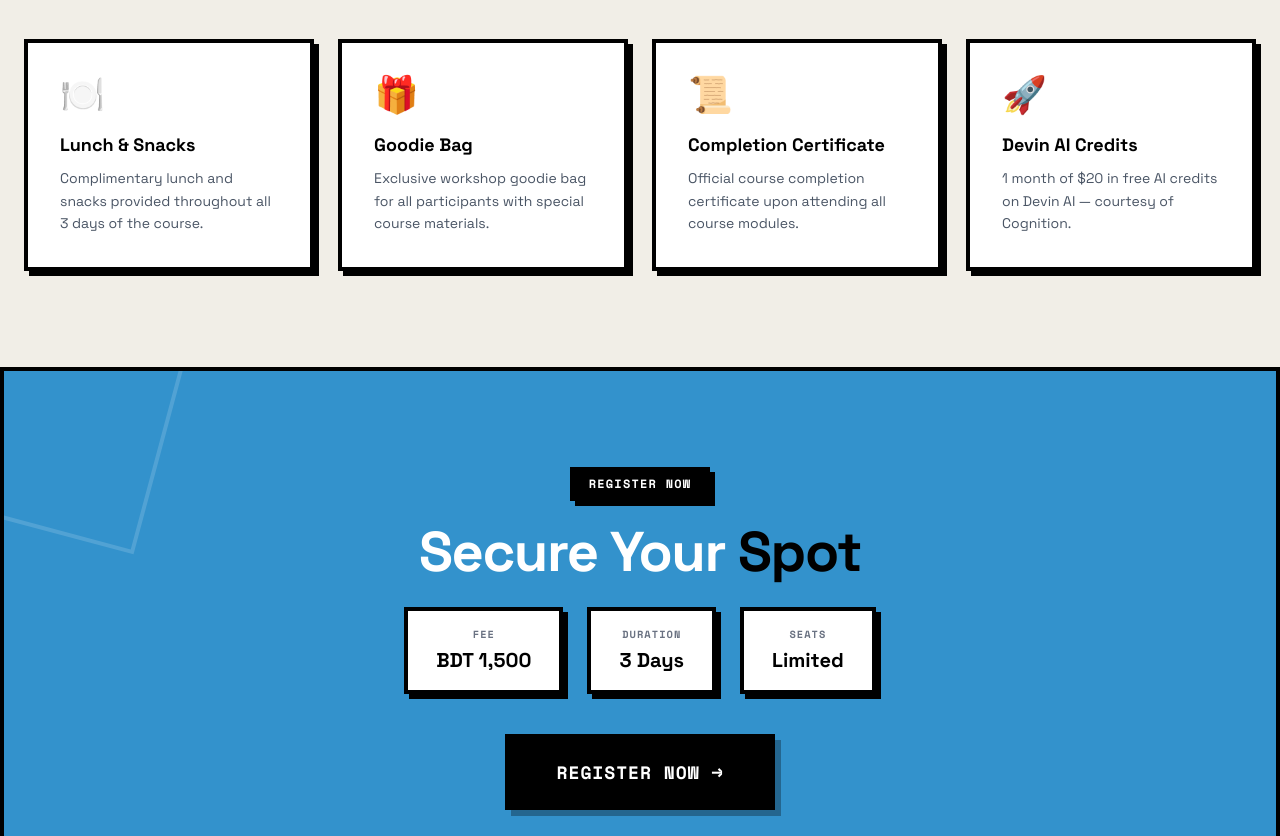
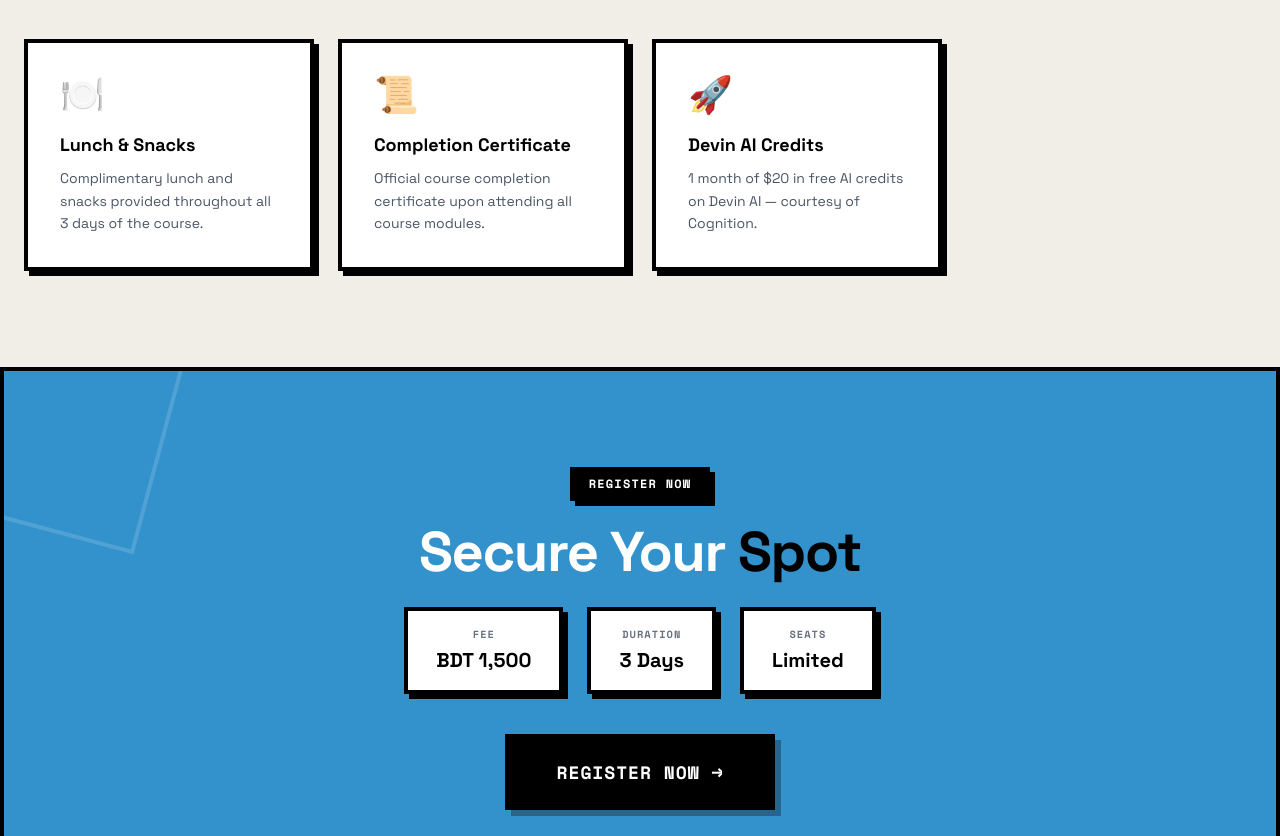
Before and after one commit to NSU-ACM-SC/Short_Course_On_AI_And_Society, a Next.js app: page /Short_Course_On_AI_And_Society/ in a window 1280 px wide. Shown: the part 4520-5356 px from the top of the page. Built offline with nearby package versions, Linux system fonts and the light colour scheme.

Commit message:
Update perks.ts

```diff
--- a/src/data/perks.ts
+++ b/src/data/perks.ts
@@ -21,12 +21,6 @@ export const perks: PerkItem[] = [
       "Complimentary lunch and snacks provided throughout all 3 days of the course.",
   },
   {
-    icon: "🎁",
-    title: "Goodie Bag",
-    description:
-      "Exclusive workshop goodie bag for all participants with special course materials.",
-  },
-  {
     icon: "📜",
     title: "Completion Certificate",
     description:
```
